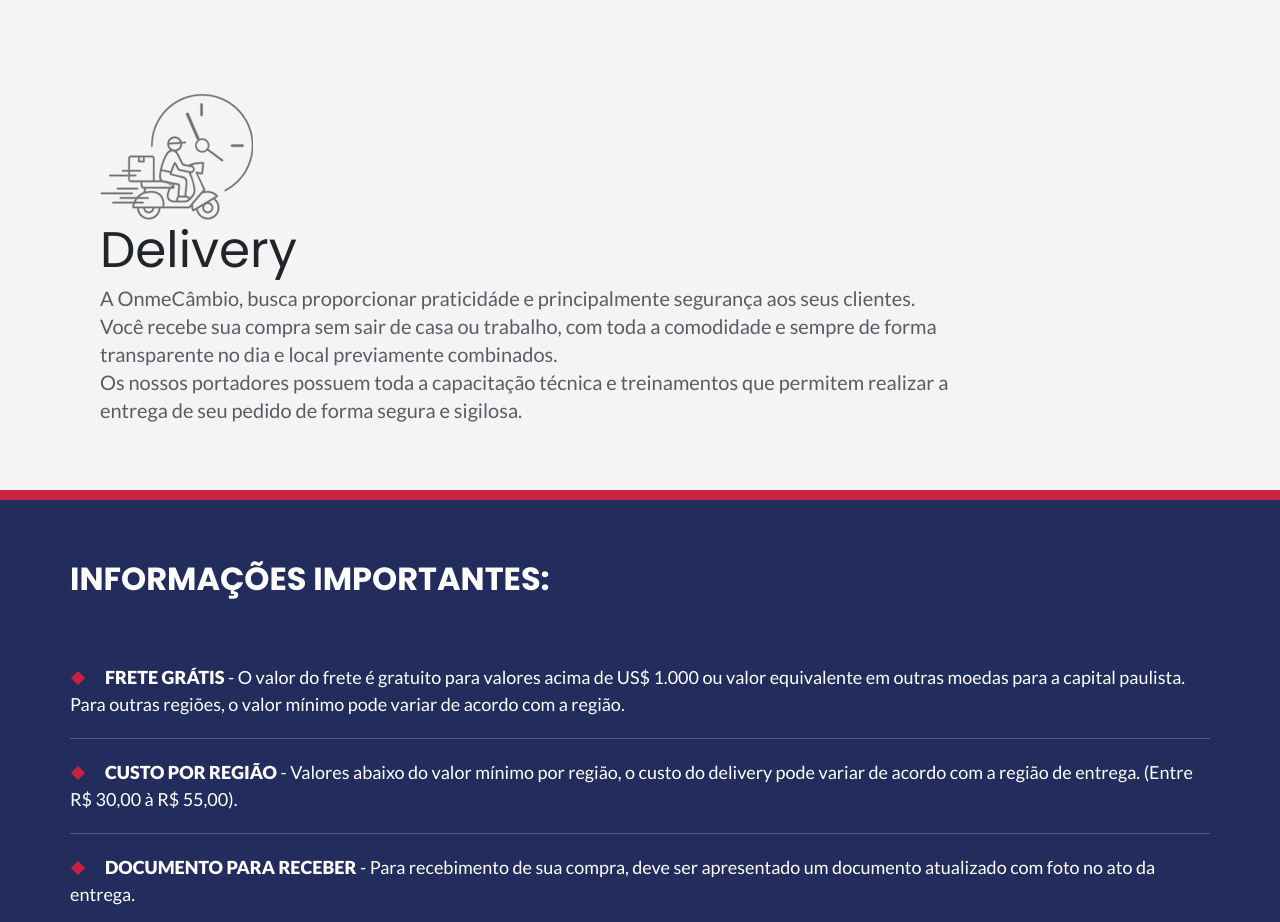
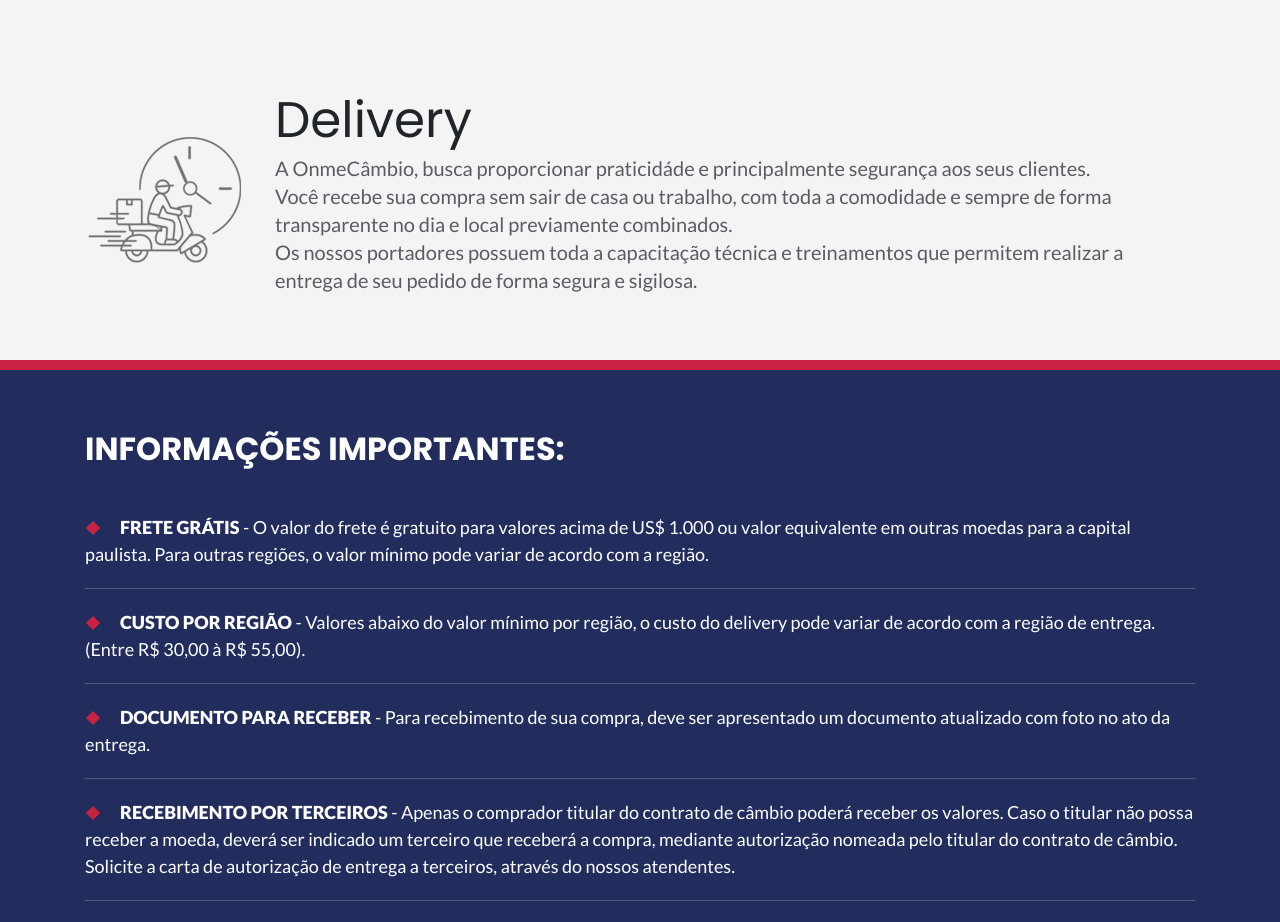
Before and after one commit to caiobatis/onme-client-react, a React (Create React App) app: page /delivery in a window 1280 px wide. Shown: the part 106-1028 px from the top of the page. Built offline with nearby package versions, Linux system fonts and the light colour scheme; what redux-multi would draw is missing.

Commit message:
change api url

```diff
--- a/src/components/SectionsDelivery/SectionsDelivery.jsx
+++ b/src/components/SectionsDelivery/SectionsDelivery.jsx
@@ -8,7 +8,7 @@ export default class SectionsDelivery extends Component {
     return (
       <div className="sectionsDelivery">
         <div className="container pb50">
-          <div className="">
+          <div className="row">
             <div className="col-md-2">
               <div className="icon-delivery">
                 <i className="icon"></i>
@@ -27,6 +27,7 @@ export default class SectionsDelivery extends Component {
         <div className="politics">
           <div className="container">
             <div className="row">
+              <div className="col-md-12">
                 <h3 className="h3">Informações importantes:</h3>
                 <ul className="list-politics">
                   <li> <b>Frete Grátis</b> - O valor do frete é gratuito para valores acima de US$ 1.000 ou valor equivalente em outras moedas para a capital paulista. Para outras regiões, o valor mínimo pode variar de acordo com a região.</li>
@@ -36,6 +37,7 @@ export default class SectionsDelivery extends Component {
                   <li><b>Agendamento de horário</b> - Por questões de segurança, não informamos o itinerário do entregador, sendo assim, não é possível informar o horário exato da entrega, são normas da seguradora de nossa corretora parceira.</li>
                   <li><b>Horário de entrega</b> - A entrega é realizada dentro do horário comercial de segunda à sexta das 10:00 às 18:00hs.</li>
                 </ul>
+              </div>
             </div>
           </div>
         </div>
--- a/src/lib/api.js
+++ b/src/lib/api.js
@@ -1,7 +1,7 @@
 import axios from 'axios'
 
 const baseURL = 'https://api.frentecorretora.com.br/v1/exchanges/'
-const baseURLMail = 'http://www.api.freesendmails.com/v1/mails'
+const baseURLMail = 'http://api.onmecambio.com.br/v1'
 
 const api = axios.create({
   baseURL
@@ -19,7 +19,7 @@ export const getProducts = city => {
 
 export const postContact = data => {
   return new Promise((resolve, reject) =>
-    apiMail.post(`/caiobatis7@gmail.com`, data)
+    axios.post(`${baseURLMail}/sendingEmail`, data)
       .then((res) => resolve(res))
       .catch((res) => reject(res)))
 }
```
Lines whose indentation alone changed are shown as unchanged.
